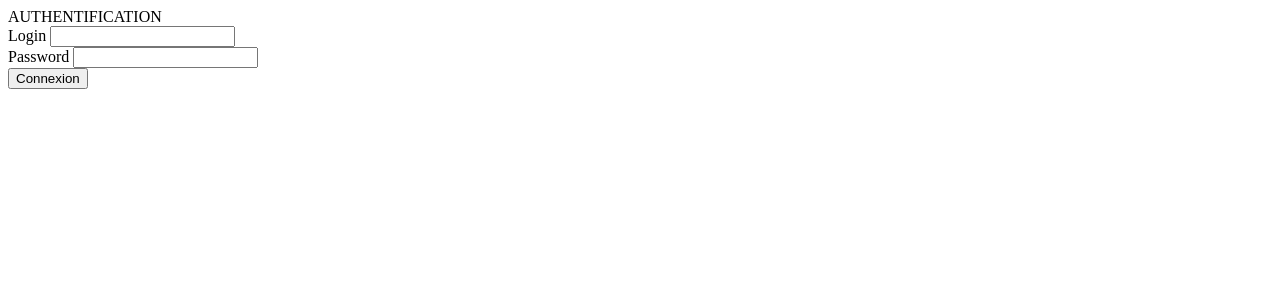
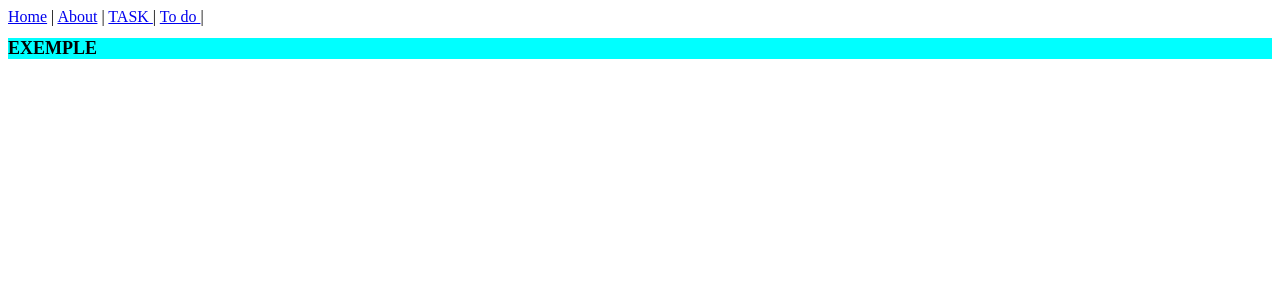
Before and after one commit to Jean-Lionel/salary_manager, a Vue app: page / in a window 1280 px wide. Shown: the top 300 px of the page. Built offline with nearby package versions, Linux system fonts and the light colour scheme.

Commit message:
navigation bar

```diff
--- a/src/App.vue
+++ b/src/App.vue
@@ -9,7 +9,7 @@ import Login from "./pages/Login.vue";
 export default {
   data() {
     return {
-      isLogin: false,
+      isLogin: true,
     };
   },
   components: {
--- a/src/components/BaseComponent.vue
+++ b/src/components/BaseComponent.vue
@@ -1,16 +1,17 @@
 <template>
+  <div>
+    <header>
+      <navigation-bar />
+    </header>
     <div>
-        <header>
-            <div id="nav">
-                <router-link to="/">Home</router-link> |
-                <router-link to="/about">About</router-link> |
-                <router-link to="/tasks"> TASK </router-link> |
-                <router-link to="/todo"> To do </router-link> |
-            </div>
-        </header>
+      <router-view />
+    </div>
+  </div>
+</template>
 
-        <div>
-              <router-view/>
-        </div>
-    </div>
-</template>
+<script>
+import NavigationBar from "./navigation/NavigationBar.vue";
+export default {
+  components: { NavigationBar },
+};
+</script>
--- /dev/null
+++ b/src/components/navigation/NavigationBar.vue
@@ -0,0 +1,14 @@
+<template>
+  <div>
+    <div id="nav">
+      <router-link to="/">Home</router-link> |
+      <router-link to="/about">About</router-link> |
+      <router-link to="/tasks"> TASK </router-link> |
+      <router-link to="/todo"> To do </router-link> |
+    </div>
+  </div>
+</template>
+
+<script>
+export default {};
+</script>
```
Also changed, not shown: src/components/Login.vue (deleted).
